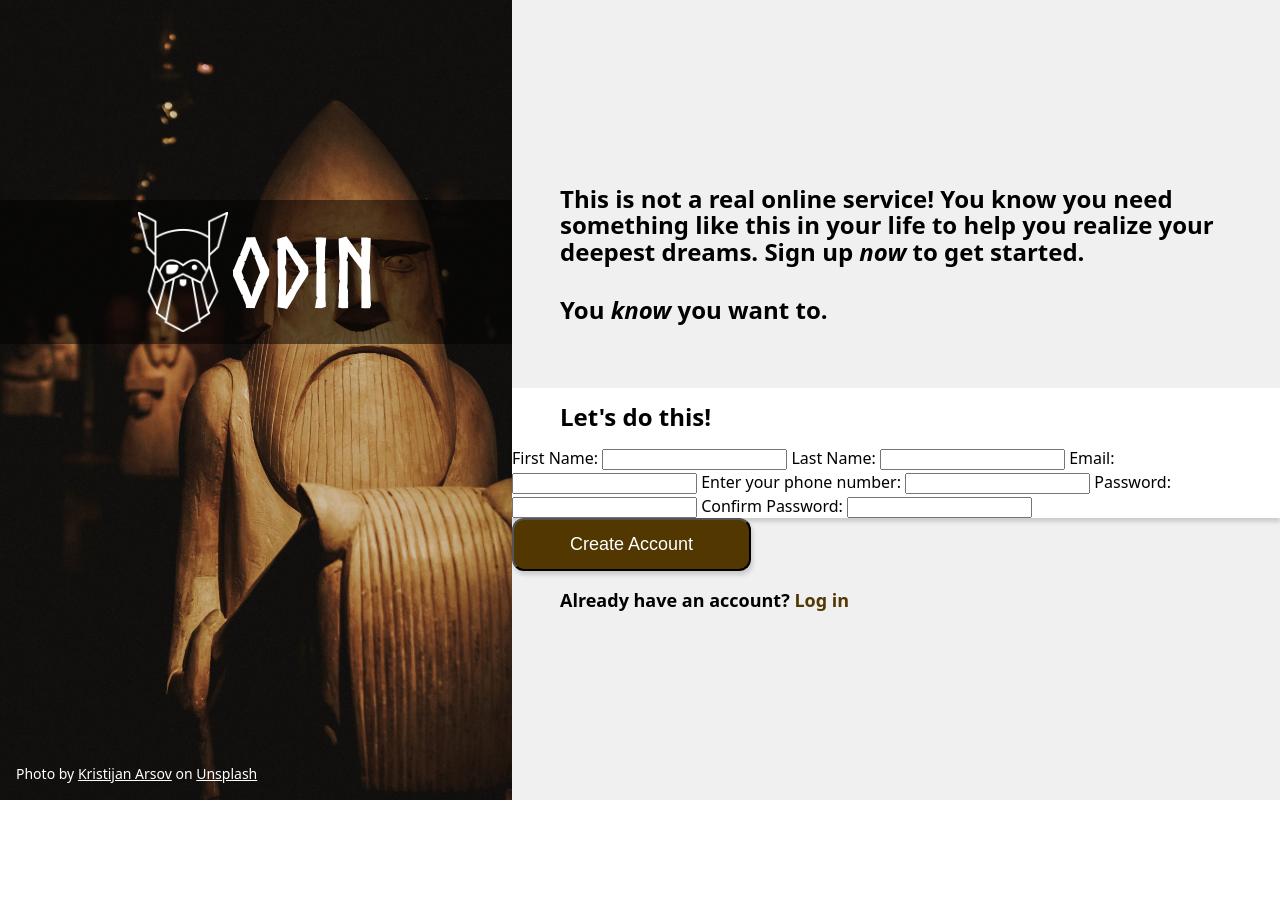
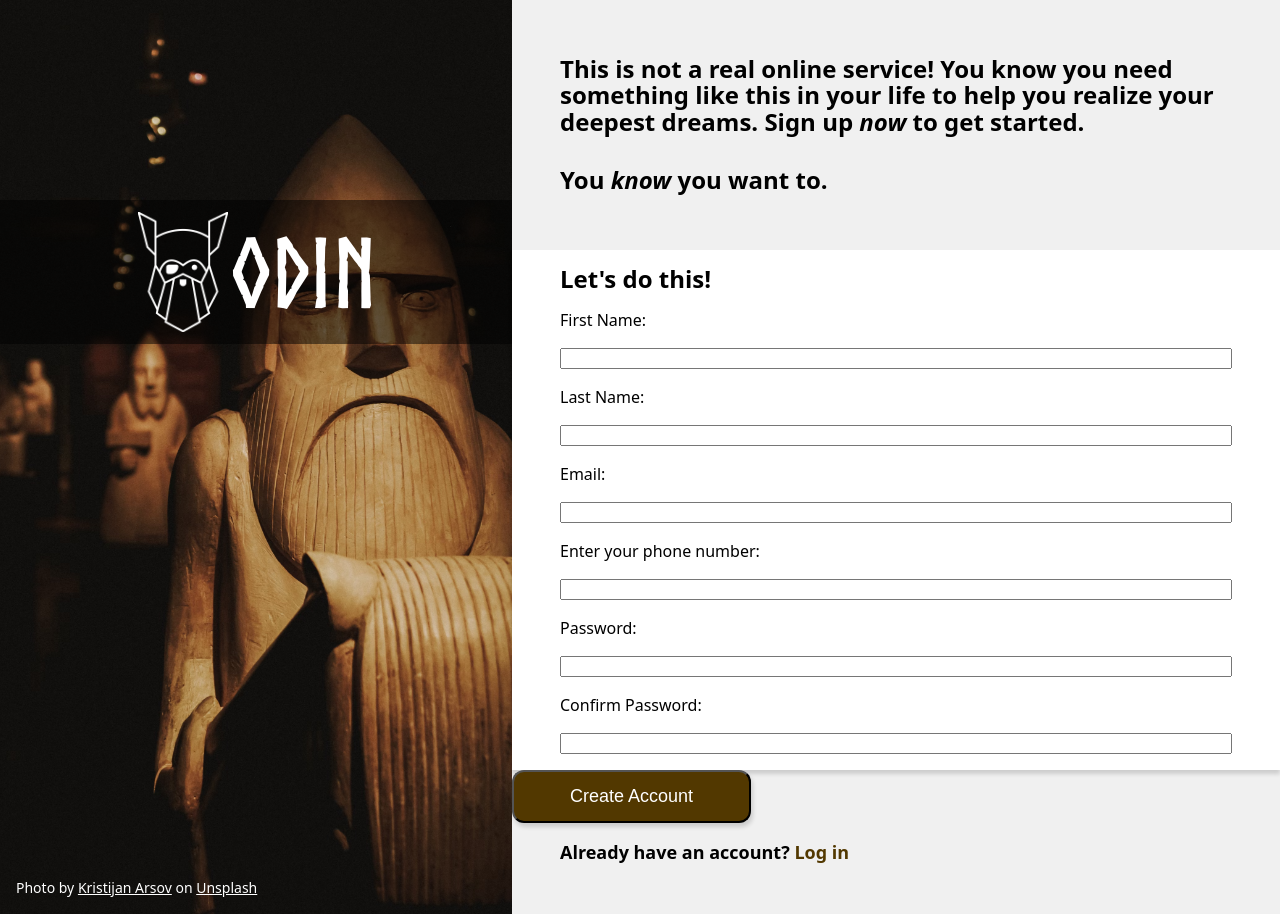
Before and after one commit to sane-being/Sign-up-Form, a plain HTML site: page index.html in a window 1280 px wide. Before the commit the page ends 800 px from the top, so only its background shows below. Drawn offline with Linux system fonts and the light colour scheme.

Commit message:
add some css to form

```diff
--- a/css/style.css
+++ b/css/style.css
@@ -78,17 +78,24 @@ main {
         font-size: x-large;
         font-weight: 600;
         line-height: 1.1;
-        padding: 16px 48px;
         max-width: 800px;
     }
 
     .top-text {
-        padding-bottom: 48px;
+        padding: 56px 48px;
+        display: flex;
+        flex-direction: column;
+        gap: 32px;
     }
 
     .form-box {
         background-color: white;
         box-shadow: 0px 4px 4px rgba(0, 0, 0, 0.15);
+        padding: 16px 48px;
+        display: flex;
+        flex-direction: column;
+        justify-content: space-around;
+        gap: 16px;
     }
 
     button {
@@ -101,7 +108,8 @@ main {
     }
 
     .bottom-text {
-        padding: 16px 48px;
+        padding: 48px;
+        padding-top: 16px;
         font-size: large;
         font-weight: 600;
 
```
